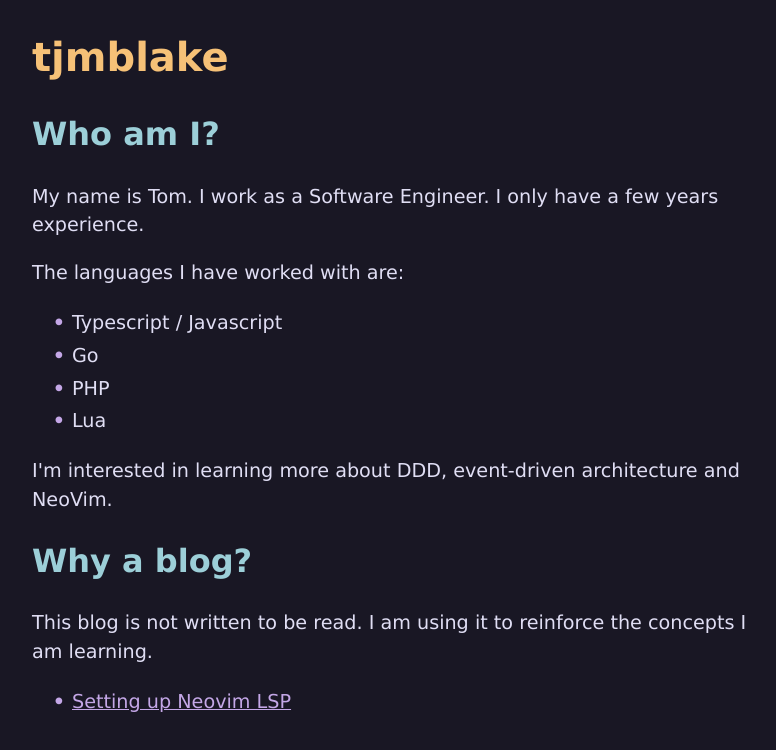
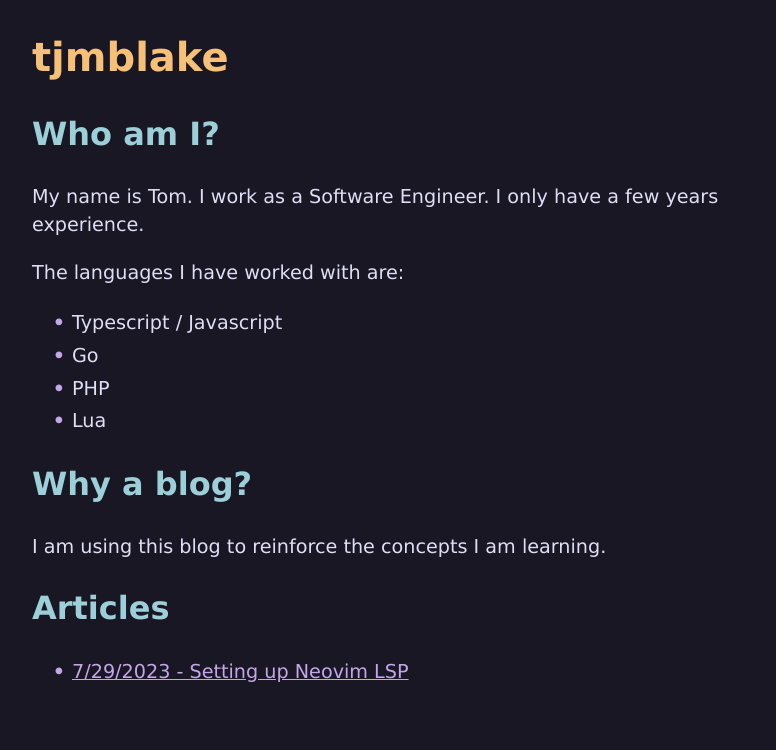
Before and after one commit to tjmblake/tjmblake.github.io, an Eleventy site: page index.md in a window 1280 px wide. Shown: the whole page, without its empty margins (248-1024 px from the left). Built offline with nearby package versions, Linux system fonts and the light colour scheme; Eleventy itself is replaced by a stand-in of ours; files that its build step writes are made by us from their sources.

Commit message:
Update Post List

```diff
--- a/_includes/layout.njk
+++ b/_includes/layout.njk
@@ -10,9 +10,10 @@
   <body>
 	<article>
     {{ content | safe }}
+	<h2>Articles</h2>
 	<ul>
 		{%- for post in collections.post -%}
-		<li><a href="{{ post.url }}">{{ post.data.title }}</a></li>
+		<li><a href="{{ post.url }}">{{ post.date.toLocaleDateString() }} - {{ post.data.title }}</a></li>
 		{%- endfor -%}
 	</ul>
 	</article>
--- a/index.md
+++ b/index.md
@@ -15,8 +15,6 @@ The languages I have worked with are:
 - PHP
 - Lua
 
-I'm interested in learning more about DDD, event-driven architecture and NeoVim.
-
 ## Why a blog?
 
-This blog is not written to be read. I am using it to reinforce the concepts I am learning.
+I am using this blog to reinforce the concepts I am learning.
```
